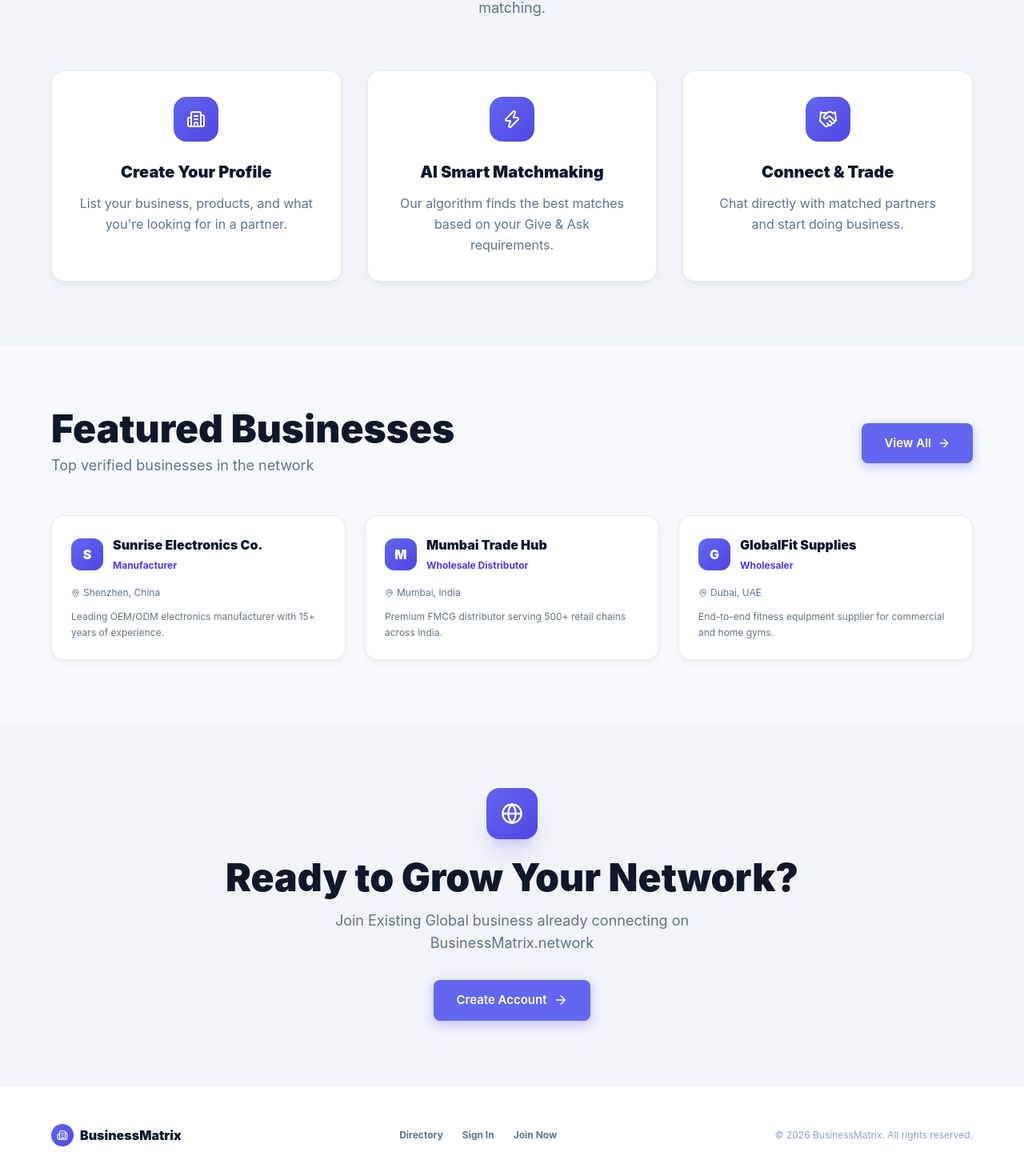
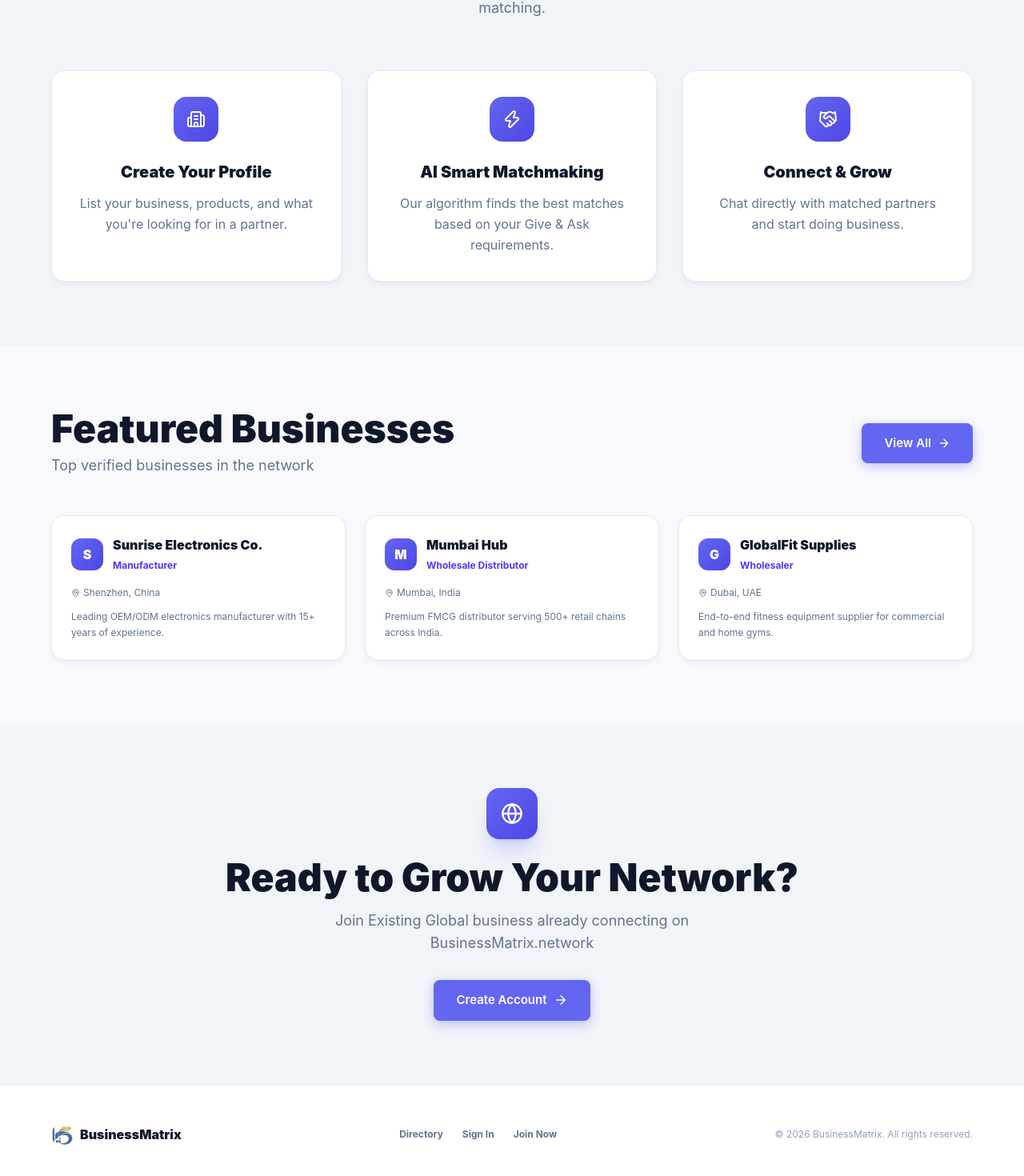
Before and after one commit to NitinGavhane/businessmatrix.network, a Next.js app: page / in a window 1280 px wide. Shown: the part 1118-2588 px from the top of the page at 80% size. Built offline with nearby package versions, Linux system fonts and the light colour scheme.

Commit message:
Remove 'Trade' text from UI and replace logo with image

```diff
--- a/prisma/seed.ts
+++ b/prisma/seed.ts
@@ -85,7 +85,7 @@ async function main() {
   const profile2 = await prisma.businessProfile.create({
     data: {
       userId: user2.id,
-      companyName: "Mumbai Trade Hub",
+      companyName: "Mumbai Hub",
       type: "Wholesale Distributor",
       description: "Premium FMCG distributor serving 500+ retail chains across India. Specializing in imported and domestic food products.",
       location: "Mumbai, India",
--- a/src/app/directory/admin/layout.tsx
+++ b/src/app/directory/admin/layout.tsx
@@ -1,4 +1,5 @@
-import { LayoutDashboard, Building2, Settings, Users } from "lucide-react";
+import Image from "next/image";
+import { LayoutDashboard, Settings, Users } from "lucide-react";
 import Link from "next/link";
 import SignOutButton from "@/components/auth/SignOutButton";
 
@@ -8,9 +9,7 @@ export default function AdminLayout({ children }: { children: React.ReactNode })
       <aside className="w-64 bg-white border-r hidden md:flex flex-col fixed top-0 bottom-0 left-0 z-40" style={{ borderColor: 'var(--border)' }}>
         <div className="p-6">
           <Link href="/" className="flex items-center gap-3 mb-8">
-            <div className="w-11 h-11 rounded-xl flex items-center justify-center text-white shrink-0 shadow-lg gradient-brand">
-              <Building2 size={20} />
-            </div>
+            <Image src="/businessmatrix-logo-crop.png" alt="BusinessMatrix" width={44} height={44} className="rounded-xl shrink-0 shadow-lg" />
             <div>
               <h2 className="font-black text-slate-900 text-sm leading-tight">Admin</h2>
               <span className="text-[10px] font-bold uppercase tracking-widest" style={{ color: 'var(--gold)' }}>BusinessMatrix</span>
--- a/src/app/directory/auth/login/page.tsx
+++ b/src/app/directory/auth/login/page.tsx
@@ -3,8 +3,9 @@
 import { useState } from "react";
 import { signIn } from "next-auth/react";
 import { useRouter } from "next/navigation";
+import Image from "next/image";
 import Link from "next/link";
-import { Building2, Mail, Lock, ArrowRight, Globe } from "lucide-react";
+import { Mail, Lock, ArrowRight, Globe } from "lucide-react";
 
 export default function LoginPage() {
   const router = useRouter();
@@ -53,9 +54,7 @@ export default function LoginPage() {
       <div className="relative z-10 w-full max-w-md">
         <div className="text-center mb-10 animate-fade-in-up">
           <Link href="/" className="inline-flex items-center justify-center mb-6">
-            <div className="w-14 h-14 rounded-2xl flex items-center justify-center shadow-lg shadow-indigo-500/20 gradient-brand">
-              <Building2 size={28} className="text-white" />
-            </div>
+            <Image src="/businessmatrix-logo-crop.png" alt="BusinessMatrix" width={56} height={56} className="rounded-2xl shadow-lg shadow-indigo-500/20" />
           </Link>
           <h1 className="text-4xl font-black text-slate-900 mb-3 tracking-tight">Welcome Back</h1>
           <p className="text-slate-500 text-base">Sign in to BusinessMatrix</p>
--- a/src/app/directory/auth/signup/page.tsx
+++ b/src/app/directory/auth/signup/page.tsx
@@ -3,8 +3,9 @@
 import { useState } from "react";
 import { signIn } from "next-auth/react";
 import { useRouter } from "next/navigation";
+import Image from "next/image";
 import Link from "next/link";
-import { Building2, Mail, Lock, User, ArrowRight, Globe } from "lucide-react";
+import { Mail, Lock, User, ArrowRight, Globe } from "lucide-react";
 
 export default function SignupPage() {
   const router = useRouter();
@@ -75,9 +76,7 @@ export default function SignupPage() {
       <div className="relative z-10 w-full max-w-md">
         <div className="text-center mb-10 animate-fade-in-up">
           <Link href="/" className="inline-flex items-center justify-center mb-6">
-            <div className="w-14 h-14 rounded-2xl flex items-center justify-center text-white shadow-lg gradient-brand" style={{ boxShadow: '0 4px 14px rgba(99, 102, 241, 0.3)' }}>
-              <Building2 size={28} />
-            </div>
+            <Image src="/businessmatrix-logo-crop.png" alt="BusinessMatrix" width={56} height={56} className="rounded-2xl shadow-lg" style={{ boxShadow: '0 4px 14px rgba(99, 102, 241, 0.3)' }} />
           </Link>
           <h1 className="text-3xl font-black text-slate-900">Join BusinessMatrix.network</h1>
         </div>
--- a/src/app/directory/dashboard/layout.tsx
+++ b/src/app/directory/dashboard/layout.tsx
@@ -1,4 +1,5 @@
 "use client";
+import Image from "next/image";
 import { Building2, MessageSquare, ShieldCheck, Zap, Settings, Users, LayoutDashboard, Crown, List } from "lucide-react";
 import Link from "next/link";
 import { usePathname } from "next/navigation";
@@ -25,12 +26,10 @@ export default function DashboardLayout({ children }: { children: React.ReactNod
       <aside className="w-64 bg-white border-r hidden md:flex flex-col fixed top-0 bottom-0 left-0 z-40" style={{ borderColor: 'var(--border)' }}>
         <div className="p-6">
           <Link href="/" className="flex items-center gap-3 mb-8">
-            <div className="w-11 h-11 rounded-xl flex items-center justify-center text-white shrink-0 shadow-lg gradient-brand" style={{ boxShadow: '0 4px 14px rgba(99, 102, 241, 0.3)' }}>
-              <Building2 size={20} />
-            </div>
+            <Image src="/businessmatrix-logo-crop.png" alt="BusinessMatrix" width={44} height={44} className="rounded-xl shrink-0 shadow-lg" style={{ boxShadow: '0 4px 14px rgba(99, 102, 241, 0.3)' }} />
             <div>
               <h2 className="font-black text-slate-900 text-sm leading-tight">BusinessMatrix</h2>
-              <div className="flex items-center gap-1.5 mt-1">
+              <div className="flex items-center gap-1.5 mt-0.5">
                 <span className="text-[10px] font-bold uppercase tracking-widest" style={{ color: 'var(--gold)' }}>Network</span>
               </div>
             </div>
--- a/src/app/directory/dashboard/requirements/new/page.tsx
+++ b/src/app/directory/dashboard/requirements/new/page.tsx
@@ -9,7 +9,7 @@ const tagSuggestions = [
   "bulk", "premium", "luxury", "handmade", "custom", "import", "export",
   "B2B", "B2C", "direct", "distributor", "manufacturer", "supplier",
   "private label", "white label", "raw", "finished", "sustainable",
-  "recycled", "biodegradable", "halal", "kosher", "fair trade",
+  "recycled", "biodegradable", "halal", "kosher",
   "high quality", "low cost", "fast delivery", "made to order",
 ];
 
--- a/src/app/directory/list/page.tsx
+++ b/src/app/directory/list/page.tsx
@@ -2,7 +2,8 @@
 
 import { useState } from "react";
 import { useRouter } from "next/navigation";
-import { ArrowRight, ArrowLeft, Check, Building2, Globe } from "lucide-react";
+import Image from "next/image";
+import { ArrowRight, ArrowLeft, Check, Globe } from "lucide-react";
 
 const STEPS = ["Basic Info", "Business Details", "Give & Ask", "Media", "Review"];
 
@@ -76,9 +77,7 @@ export default function ListBusinessPage() {
     <div className="min-h-screen py-20 px-6" style={{ background: 'var(--bg-primary)' }}>
       <div className="max-w-3xl mx-auto">
         <div className="text-center mb-10">
-          <div className="w-14 h-14 rounded-2xl flex items-center justify-center text-white shadow-lg mx-auto mb-6 gradient-brand">
-            <Building2 size={28} />
-          </div>
+          <Image src="/businessmatrix-logo-crop.png" alt="BusinessMatrix" width={56} height={56} className="rounded-2xl shadow-lg mx-auto mb-6" />
           <h1 className="text-3xl font-black text-slate-900">List Your Business</h1>
           <p className="text-slate-500 mt-2">Join the global B2B network</p>
         </div>
--- a/src/app/directory/onboarding/page.tsx
+++ b/src/app/directory/onboarding/page.tsx
@@ -2,7 +2,8 @@
 
 import { useState, useEffect, useRef } from "react";
 import { useRouter } from "next/navigation";
-import { ArrowRight, Building2 } from "lucide-react";
+import Image from "next/image";
+import { ArrowRight } from "lucide-react";
 
 const suggestions = [
   "Raw materials", "Electronics", "Packaging", "Chemicals", "Textiles", "Machinery",
@@ -171,9 +172,7 @@ export default function OnboardingPage() {
     <div className="min-h-screen flex items-center justify-center px-6 py-12" style={{ background: 'var(--bg-primary)' }}>
       <div className="w-full max-w-2xl">
         <div className="text-center mb-10">
-          <div className="w-14 h-14 rounded-2xl flex items-center justify-center text-white shadow-lg mx-auto mb-6 gradient-brand">
-            <Building2 size={28} />
-          </div>
+          <Image src="/businessmatrix-logo-crop.png" alt="BusinessMatrix" width={56} height={56} className="rounded-2xl shadow-lg mx-auto mb-6" />
           <h1 className="text-3xl font-black text-slate-900">Complete Your Profile</h1>
           <p className="text-slate-500 mt-2">Set up your business to start connecting</p>
         </div>
--- a/src/app/page.tsx
+++ b/src/app/page.tsx
@@ -1,3 +1,4 @@
+import Image from "next/image";
 import Link from "next/link";
 import { Building2, Globe, Handshake, ArrowRight, Shield, Users, Zap, Sparkles, CheckCircle, MapPin } from "lucide-react";
 
@@ -8,9 +9,7 @@ export default function HomePage() {
       <nav className="fixed top-0 left-0 right-0 z-50 bg-white/80 backdrop-blur-md border-b" style={{ borderColor: 'var(--border)' }}>
         <div className="max-w-7xl mx-auto px-6 h-16 flex items-center justify-between">
           <Link href="/" className="flex items-center gap-2.5">
-            <div className="w-9 h-9 rounded-xl gradient-brand flex items-center justify-center">
-              <Building2 size={18} className="text-white" />
-            </div>
+            <Image src="/businessmatrix-logo-crop.png" alt="BusinessMatrix" width={36} height={36} className="rounded-xl" />
             <span className="font-black text-slate-900 text-lg">BusinessMatrix</span>
           </Link>
           <div className="flex items-center gap-4">
@@ -32,7 +31,7 @@ export default function HomePage() {
             <Sparkles size={12} /> Global B2B Network
           </div>
           <h1 className="text-5xl md:text-7xl font-black text-slate-900 leading-[1.05] mb-6 tracking-tight">
-            Connect, Trade &<br />
+            Connect &<br />
             <span className="gradient-text">Grow Together</span>
           </h1>
           <p className="text-xl text-slate-500 max-w-2xl mx-auto mb-10 leading-relaxed">
@@ -83,7 +82,7 @@ export default function HomePage() {
             {[
               { icon: Building2, title: "Create Your Profile", desc: "List your business, products, and what you're looking for in a partner." },
               { icon: Zap, title: "AI Smart Matchmaking", desc: "Our algorithm finds the best matches based on your Give & Ask requirements." },
-              { icon: Handshake, title: "Connect & Trade", desc: "Chat directly with matched partners and start doing business." },
+              { icon: Handshake, title: "Connect & Grow", desc: "Chat directly with matched partners and start doing business." },
             ].map((feature) => (
               <div key={feature.title} className="card-premium p-8 text-center">
                 <div className="w-14 h-14 rounded-2xl gradient-brand flex items-center justify-center mx-auto mb-6">
@@ -110,7 +109,7 @@ export default function HomePage() {
           <div className="grid grid-cols-1 md:grid-cols-3 gap-6">
             {[
               { name: "Sunrise Electronics Co.", type: "Manufacturer", location: "Shenzhen, China", desc: "Leading OEM/ODM electronics manufacturer with 15+ years of experience." },
-              { name: "Mumbai Trade Hub", type: "Wholesale Distributor", location: "Mumbai, India", desc: "Premium FMCG distributor serving 500+ retail chains across India." },
+              { name: "Mumbai Hub", type: "Wholesale Distributor", location: "Mumbai, India", desc: "Premium FMCG distributor serving 500+ retail chains across India." },
               { name: "GlobalFit Supplies", type: "Wholesaler", location: "Dubai, UAE", desc: "End-to-end fitness equipment supplier for commercial and home gyms." },
             ].map((biz) => (
               <div key={biz.name} className="card-premium p-6">
@@ -147,9 +146,7 @@ export default function HomePage() {
       <footer className="py-12 px-6 border-t" style={{ borderColor: 'var(--border)', background: 'var(--bg-card)' }}>
         <div className="max-w-6xl mx-auto flex flex-col md:flex-row items-center justify-between gap-4">
           <div className="flex items-center gap-2">
-            <div className="w-7 h-7 rounded-lg gradient-brand flex items-center justify-center">
-              <Building2 size={14} className="text-white" />
-            </div>
+            <Image src="/businessmatrix-logo-crop.png" alt="BusinessMatrix" width={28} height={28} className="rounded-lg" />
             <span className="font-black text-slate-900">BusinessMatrix</span>
           </div>
           <div className="flex items-center gap-6 text-xs font-bold text-slate-500">
```
Also changed, not shown: public/businessmatrix-logo-crop.png (added), 1 other file (tests, documents, lock files or other folders).
